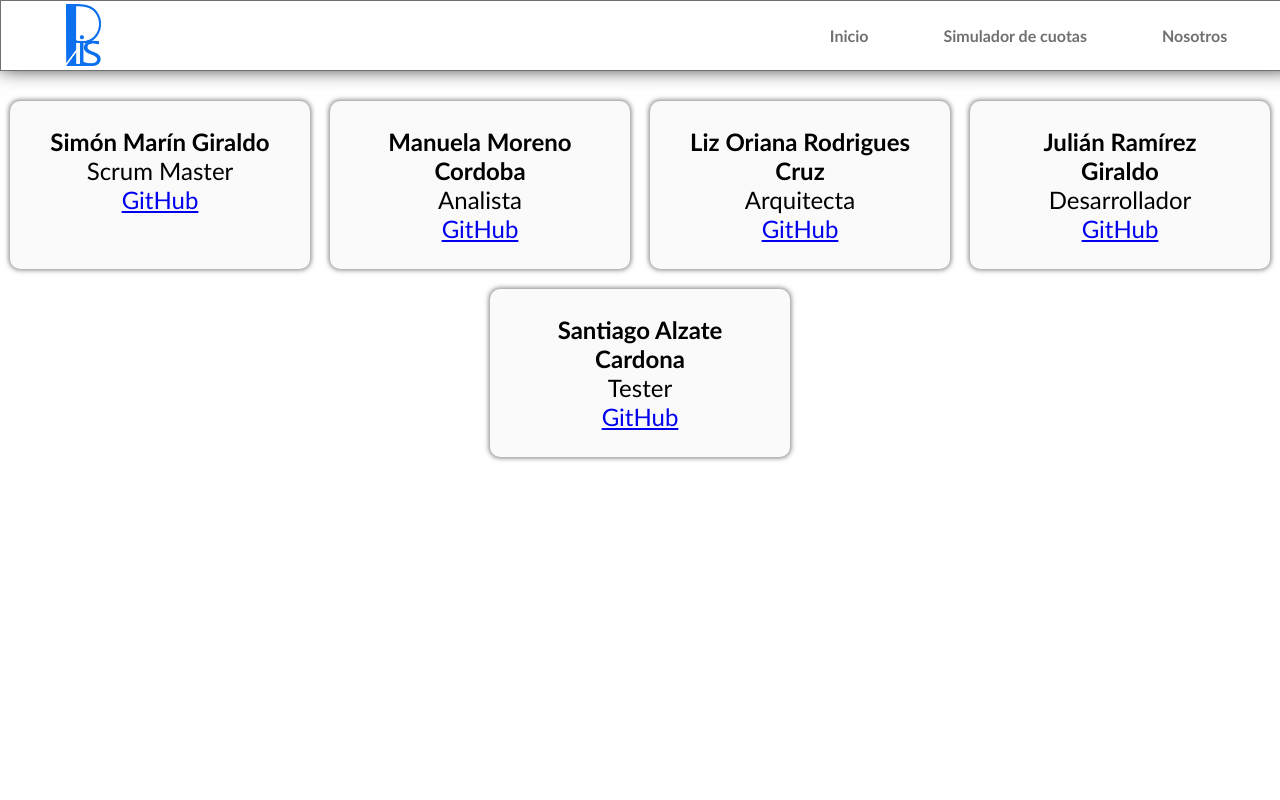
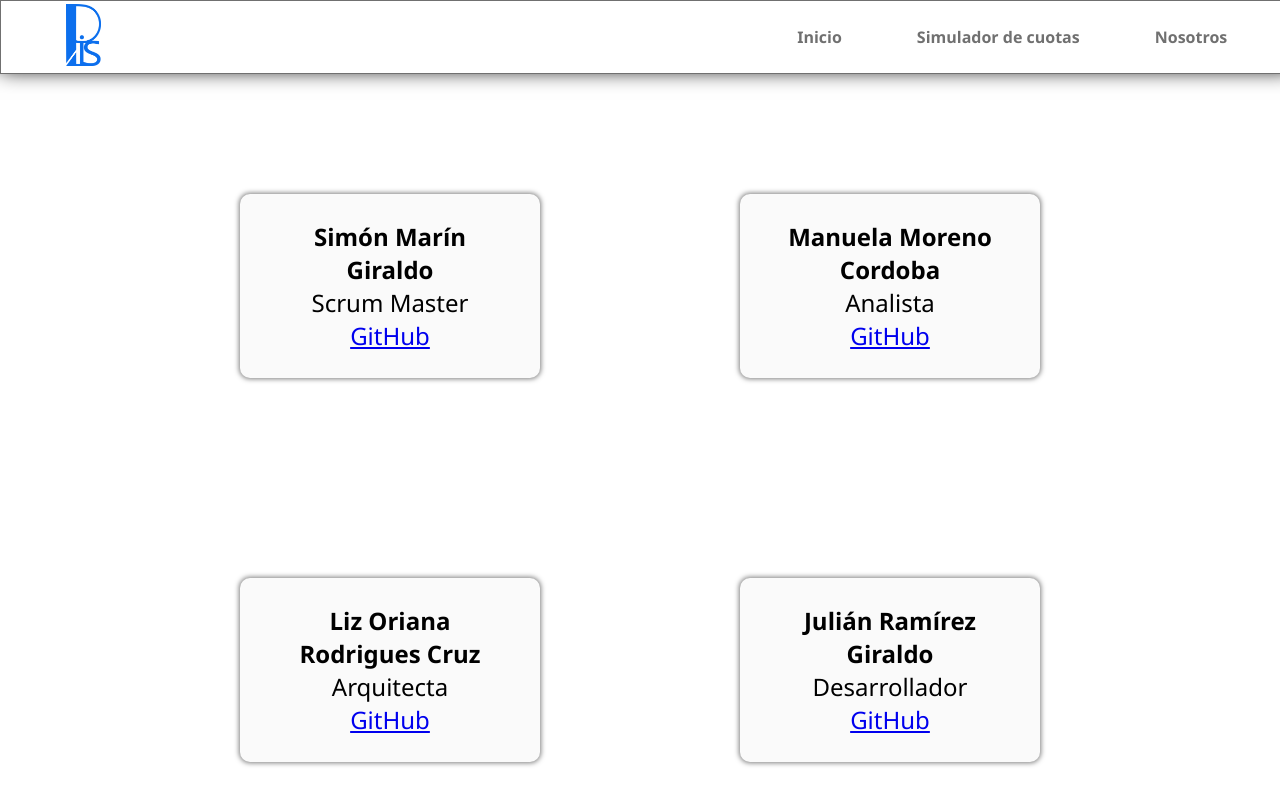
Before and after one commit to lizorc/PLiS-Tuya, a React (Create React App) app: page /nosotros in a window 1280 px wide. Shown: the top 800 px of the page. Built offline with nearby package versions, Linux system fonts and the light colour scheme.

Commit message:
Arreglos en css

```diff
--- a/src/components/Card/card.module.css
+++ b/src/components/Card/card.module.css
@@ -1,3 +1,15 @@
+.card-title{
+    font-size: 30px;
+    font-weight: bold;
+    margin: 0;
+    padding-bottom: 30px;
+}
+
+.card-description{
+    font-weight: bold;
+    padding: 20px;
+}
+
 .card {
     position: relative;
     display: flex;
@@ -9,10 +21,11 @@
     background-color: rgb(250, 250, 250);
     border-radius: 10px;
     box-shadow: 0px 0px 5px 1px rgba(0, 0, 0, 0.5);
-    margin: 10px;
+    margin: 100px;
     padding: 10px 20px;
 }
 
 .cardBody {
     padding: 1rem;
+    font-family: 'Segoe UI', Tahoma, Geneva, Verdana, sans-serif;
 }
--- a/src/components/NavBar/NavBar.css
+++ b/src/components/NavBar/NavBar.css
@@ -2,6 +2,7 @@
     padding:0;
     margin: 0;
     box-sizing: border-box;
+    font-family: 'Segoe UI', Tahoma, Geneva, Verdana, sans-serif;
 }
 
 body{
```
